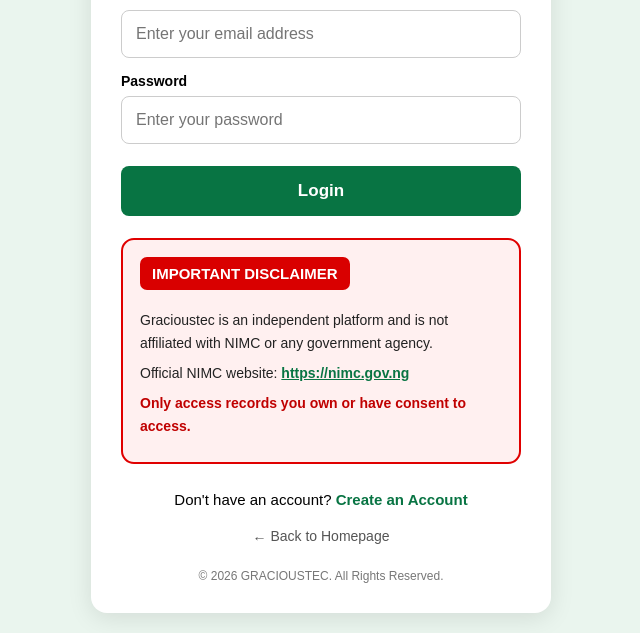
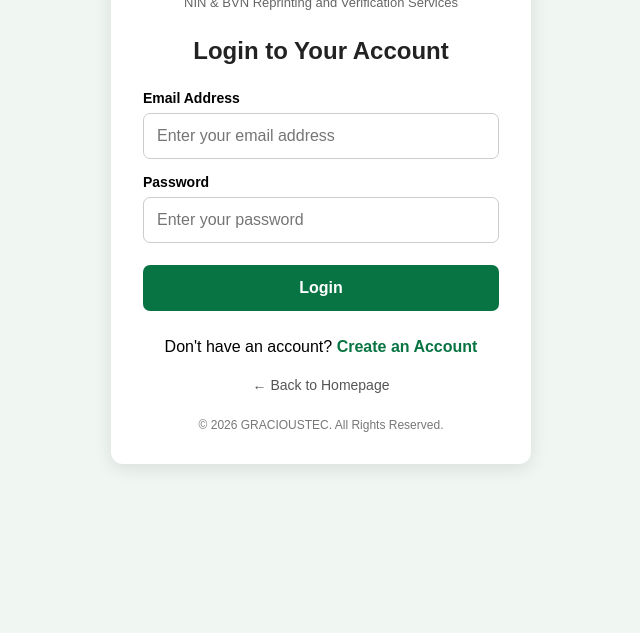
Before and after one commit to dohart2020-art/gracioustech-website, a plain HTML site: page login.html in a window 1280 px wide. Shown: the part 207-840 px from the top of the page, without its empty margins (319-959 px from the left). After the commit the page ends 800 px from the top, so only its background shows below. Drawn offline with nearby package versions, Linux system fonts and the light colour scheme.

Commit message:
Update login.html

```diff
--- a/login.html
+++ b/login.html
@@ -1,18 +1,9 @@
-<!DOCTYPE html>
-<html lang="en-NG">
+<!DOCTYPE html><html lang="en-NG">
 <head>
   <meta charset="UTF-8">
-  <meta name="viewport" content="width=device-width, initial-scale=1.0">
-
-  <title>GRACIOUSTEC | Login</title>
-
-  <meta name="description" content="Log in to your GRACIOUSTEC account to access NIN and BVN reprinting and verification services in Nigeria.">
+  <meta name="viewport" content="width=device-width, initial-scale=1.0">  <title>GRACIOUSTEC | Login</title>  <meta name="description" content="Log in to your GRACIOUSTEC account to access NIN and BVN reprinting and verification services in Nigeria.">
   <meta name="robots" content="index, follow">
-  <link rel="canonical" href="https://gracioustec.com.ng/login.html">
-
-  <script src="https://cdn.jsdelivr.net/npm/@supabase/supabase-js@2"></script>
-
-  <style>
+  <link rel="canonical" href="https://gracioustec.com.ng/login.html">  <script src="https://cdn.jsdelivr.net/npm/@supabase/supabase-js@2"></script>  <style>
     * {
       box-sizing: border-box;
     }
@@ -21,7 +12,7 @@
       margin: 0;
       padding: 20px;
       font-family: Arial, sans-serif;
-      background: #eaf5ee;
+      background: #f0f7f3;
       min-height: 100vh;
       display: flex;
       justify-content: center;
@@ -30,17 +21,17 @@
 
     .container {
       width: 100%;
-      max-width: 460px;
+      max-width: 420px;
       background: white;
-      padding: 30px;
-      border-radius: 16px;
-      box-shadow: 0 5px 25px rgba(0,0,0,0.10);
+      padding: 32px;
+      border-radius: 12px;
+      box-shadow: 0 4px 18px rgba(0, 0, 0, 0.1);
     }
 
     .logo {
       text-align: center;
       color: #087443;
-      font-size: 30px;
+      font-size: 27px;
       font-weight: bold;
       letter-spacing: 1px;
       margin-bottom: 8px;
@@ -50,15 +41,14 @@
       text-align: center;
       color: #666;
       font-size: 13px;
-      margin-bottom: 28px;
+      margin-bottom: 25px;
       line-height: 1.5;
     }
 
     h2 {
       text-align: center;
       margin: 0 0 25px;
-      color: #087443;
-      font-size: 25px;
+      color: #222;
     }
 
     label {
@@ -71,10 +61,10 @@
     input {
       display: block;
       width: 100%;
-      padding: 14px;
+      padding: 13px;
       margin-top: 7px;
       border: 1px solid #ccc;
-      border-radius: 8px;
+      border-radius: 7px;
       font-size: 16px;
     }
 
@@ -85,13 +75,13 @@
 
     button {
       width: 100%;
-      padding: 15px;
+      padding: 14px;
       margin-top: 22px;
       border: 0;
-      border-radius: 8px;
+      border-radius: 7px;
       background: #087443;
       color: white;
-      font-size: 17px;
+      font-size: 16px;
       font-weight: bold;
       cursor: pointer;
     }
@@ -103,46 +93,6 @@
     button:disabled {
       background: #8cae9a;
       cursor: not-allowed;
-    }
-
-    /* IMPORTANT DISCLAIMER */
-
-    .disclaimer {
-      margin-top: 22px;
-      padding: 17px;
-      background: #fff0f0;
-      border: 2px solid #e00000;
-      border-radius: 13px;
-      color: #222;
-    }
-
-    .disclaimer-heading {
-      display: inline-block;
-      background: #d90000;
-      color: white;
-      padding: 8px 12px;
-      border-radius: 7px;
-      font-size: 15px;
-      font-weight: bold;
-      margin-bottom: 12px;
-    }
-
-    .disclaimer p {
-      font-size: 14px;
-      line-height: 1.65;
-      margin: 7px 0;
-    }
-
-    .disclaimer a {
-      color: #087443;
-      font-weight: bold;
-      text-decoration: underline;
-      overflow-wrap: anywhere;
-    }
-
-    .disclaimer .warning {
-      color: #c00000;
-      font-weight: bold;
     }
 
     #message {
@@ -157,7 +107,6 @@
       text-align: center;
       margin-top: 22px;
       line-height: 1.8;
-      font-size: 15px;
     }
 
     .register a {
@@ -189,44 +138,7 @@
       font-size: 12px;
       margin-top: 25px;
     }
-
-    @media (max-width: 480px) {
-      body {
-        padding: 12px;
-      }
-
-      .container {
-        padding: 22px 17px;
-      }
-
-      .logo {
-        font-size: 26px;
-      }
-
-      h2 {
-        font-size: 22px;
-      }
-
-      .disclaimer {
-        padding: 13px;
-      }
-
-      .disclaimer p {
-        font-size: 13px;
-      }
-
-      .disclaimer-heading {
-        font-size: 13px;
-      }
-    }
-  </style>
-</head>
-
-<body>
-
-  <main class="container">
-
-    <div class="logo">GRACIOUSTEC</div>
+  </style></head><body>  <main class="container"><div class="logo">GRACIOUSTEC</div>
 
 <div class="subtitle">
   NIN &amp; BVN Reprinting and Verification Services
@@ -262,34 +174,6 @@
 
 </form>
 
-    <!-- IMPORTANT DISCLAIMER -->
-
-    <section class="disclaimer" aria-label="Important disclaimer">
-
-      <div class="disclaimer-heading">
-        IMPORTANT DISCLAIMER
-      </div>
-
-      <p>
-        Gracioustec is an independent platform and is not
-        affiliated with NIMC or any government agency.
-      </p>
-
-      <p>
-        Official NIMC website:
-        <a
-          href="https://nimc.gov.ng"
-          target="_blank"
-          rel="noopener noreferrer"
-        >https://nimc.gov.ng</a>
-      </p>
-
-      <p class="warning">
-        Only access records you own or have consent to access.
-      </p>
-
-    </section>
-
 <div id="message" role="status" aria-live="polite"></div>
 
 <div class="register">
@@ -305,9 +189,7 @@
   &copy; <span id="year"></span> GRACIOUSTEC. All Rights Reserved.
 </footer>
 
-  </main>
-
-  <script>
+  </main>  <script>
     const SUPABASE_URL =
       "https://iknhifndgpwibkfidggq.supabase.co";
 
@@ -340,11 +222,10 @@
     ];
 
     function getLoginDestination() {
-
   const requestedPage =
     new URLSearchParams(window.location.search).get("next");
 
-      // Return to admin page when it requested login.
+  // Return to the admin page when it requested login.
   if (requestedPage === "admin.html") {
     return "admin.html";
   }
@@ -361,7 +242,6 @@
     }
 
     loginForm.addEventListener("submit", async function(event) {
-
       event.preventDefault();
 
       const email =
@@ -384,7 +264,6 @@
       message.textContent = "";
 
       try {
-
         const { data, error } =
           await supabaseClient.auth.signInWithPassword({
             email: email,
@@ -413,7 +292,6 @@
         window.location.replace(destination);
 
       } catch (error) {
-
         console.error("Login error:", error);
 
         message.style.color = "#c62828";
@@ -421,14 +299,9 @@
           "Something went wrong. Please check your internet connection and try again.";
 
       } finally {
-
         loginButton.disabled = false;
         loginButton.textContent = "Login";
-
       }
-
     });
-  </script>
-
-</body>
+  </script></body>
 </html>
```
Lines whose indentation alone changed are shown as unchanged.
